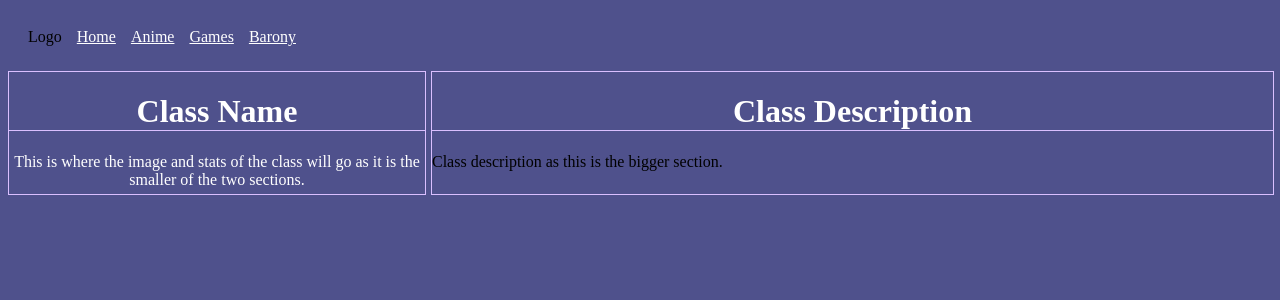
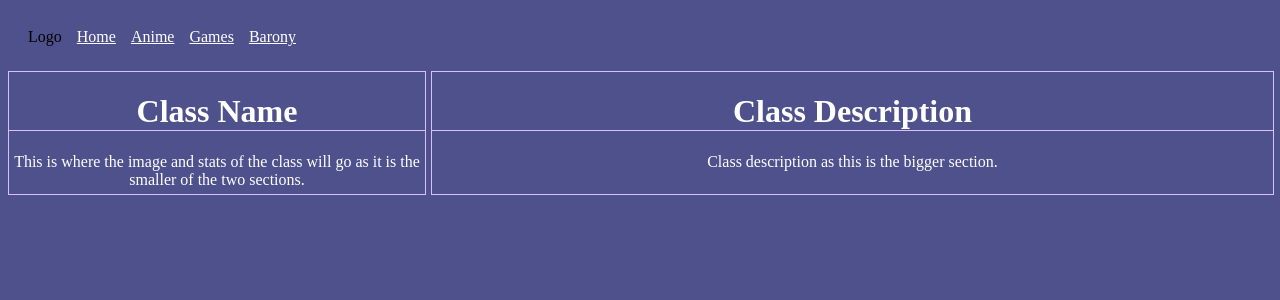
Before and after one commit to TheBestCupcake/waow, a React (Vite) app in the folder client/: page /Barony/Classes/Accursed in a window 1280 px wide. Shown: the top 300 px of the page. Built offline with nearby package versions, Linux system fonts and the light colour scheme.

Commit message:
css for baronygrid p.

```diff
--- a/client/src/App.css
+++ b/client/src/App.css
@@ -102,6 +102,11 @@ body{
     border-bottom: 1px solid #dabfff;
 }
 
+.baronyGrid p{
+    color:white;
+    text-align: center;
+}
+
 .baronyGrid ul{
     display: grid;
     grid-template-columns: repeat(4, 1fr);;
```
